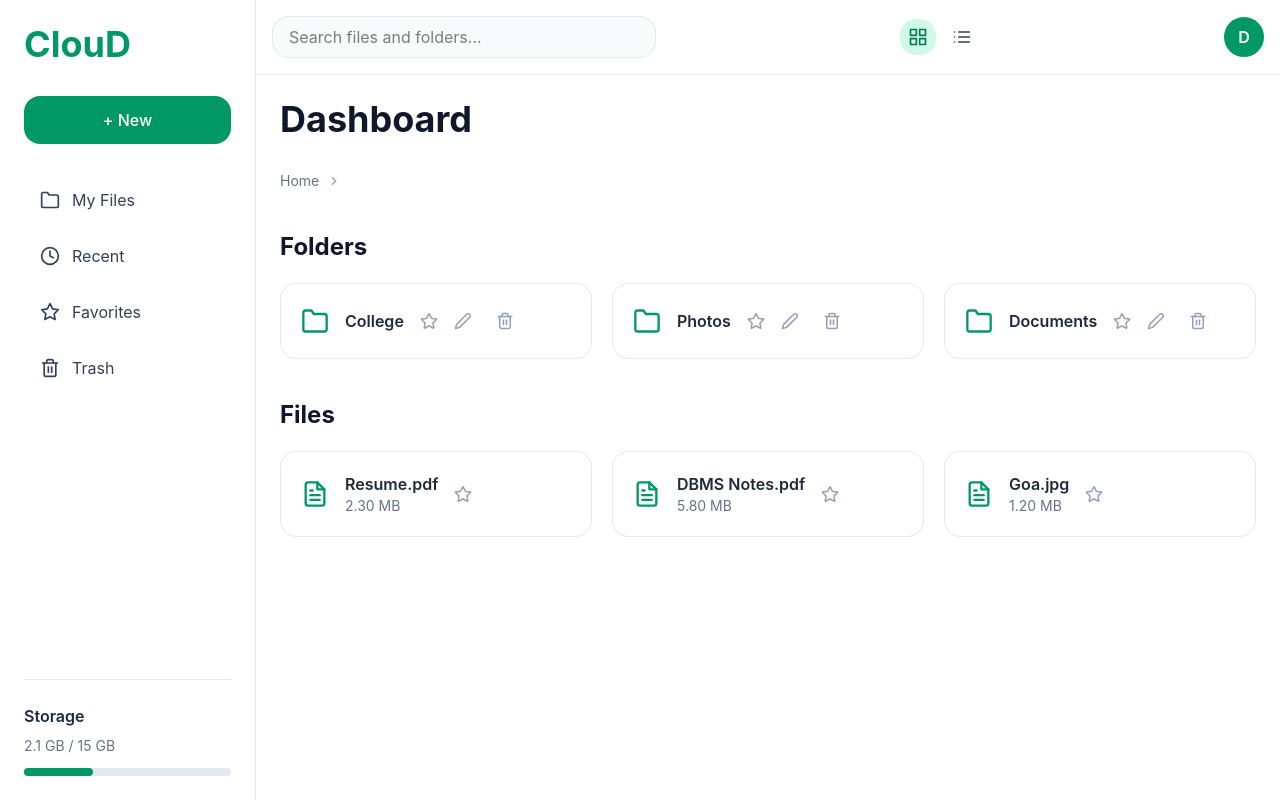
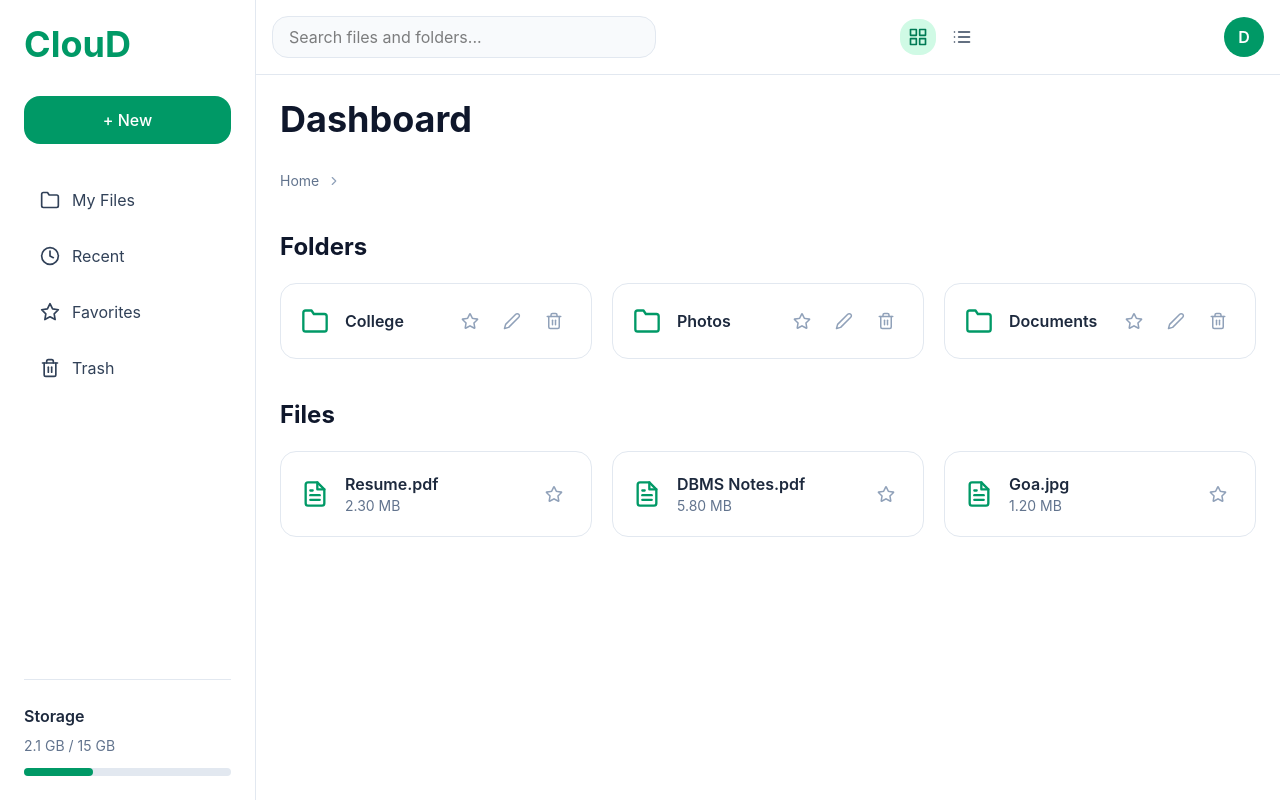
Before and after one commit to DwarkadhishKapse/cloud-storage-platform, a React (Vite) app in the folder client/: page / in a window 1280 px wide. Built offline with nearby package versions, Linux system fonts and the light colour scheme.

Commit message:
style: improve folder and file card action layouts

```diff
--- a/client/src/components/FileCard.jsx
+++ b/client/src/components/FileCard.jsx
@@ -4,18 +4,22 @@ import { FaStar, FaRegStar } from "react-icons/fa";
 
 const FileCard = ({ name, size, isFavorite, onFavorite }) => {
   return (
-    <div className="flex cursor-pointer items-center gap-4 rounded-2xl border border-slate-200 bg-white p-5 transition-all duration-200 hover:border-emerald-300 hover:shadow-md">
-      <FiFileText size={28} className="text-emerald-600" />
+    <div className="flex items-center justify-between rounded-2xl border border-slate-200 bg-white p-5 transition-all duration-200 hover:border-emerald-300 hover:shadow-md">
+      <div className="flex items-center gap-4">
+        <FiFileText size={28} className="text-emerald-600" />
 
-      <div>
-        <h3 className="font-semibold text-slate-800">{name}</h3>
-        <p className="text-sm text-slate-500">{size}</p>
+        <div>
+          <h3 className="font-semibold text-slate-800">{name}</h3>
+          <p className="text-sm text-slate-500">{size}</p>
+        </div>
       </div>
+
       <button
         onClick={(e) => {
           e.stopPropagation();
           onFavorite?.();
         }}
+        className="rounded-xl p-2 transition hover:bg-yellow-50"
       >
         {isFavorite ? (
           <FaStar size={18} className="text-yellow-500" />
--- a/client/src/components/FolderCard.jsx
+++ b/client/src/components/FolderCard.jsx
@@ -12,7 +12,7 @@ const FolderCard = ({
   return (
     <div
       onClick={onClick}
-      className="flex cursor-pointer items-center gap-4 rounded-2xl border border-slate-200 bg-white p-5 transition-all duration-200 hover:border-emerald-300 hover:shadow-md"
+      className="flex justify-between cursor-pointer items-center gap-4 rounded-2xl border border-slate-200 bg-white p-5 transition-all duration-200 hover:border-emerald-300 hover:shadow-md"
     >
       <div className="flex items-center gap-4">
         <FiFolder size={28} className="text-emerald-600" />
@@ -27,6 +27,7 @@ const FolderCard = ({
               onFavorite();
             }
           }}
+          className="rounded-xl p-2 transition hover:bg-yellow-50"
         >
           {isFavorite ? (
             <FaStar size={18} className="text-yellow-500" />
```
